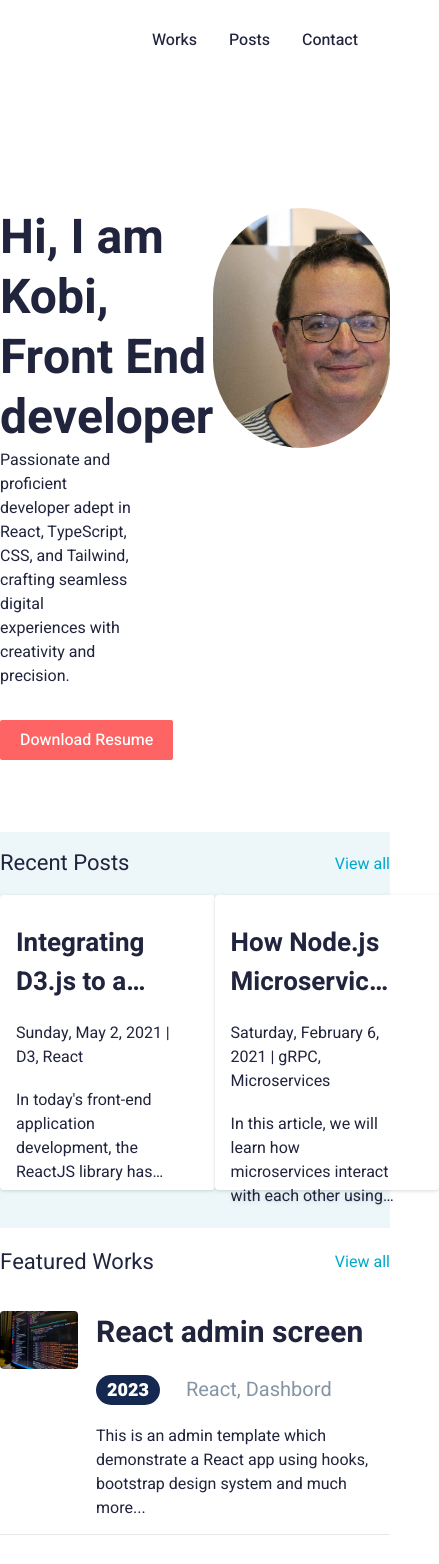
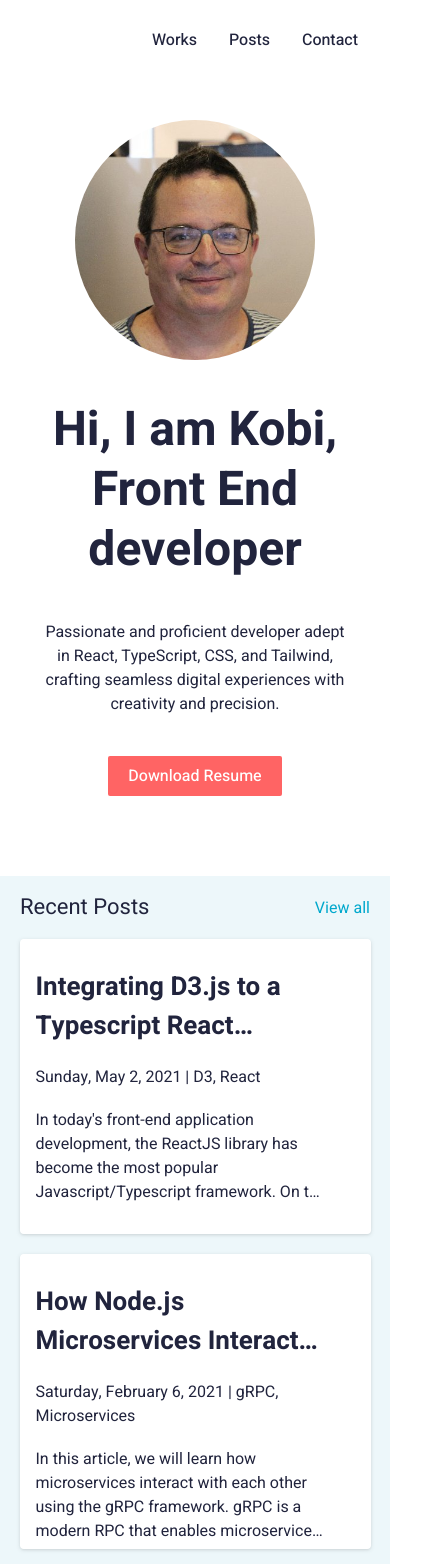
Before and after one commit to krasnoff/my-personal-web-app, a Next.js app: page / in a window 390 px wide. Shown: the top 1564 px of the page, 439 px wide, since content can reach past the window. Built offline with nearby package versions, Linux system fonts and the light colour scheme.

Commit message:
implement responsive web design

```diff
--- a/app/contact/page.tsx
+++ b/app/contact/page.tsx
@@ -54,10 +54,10 @@ export default function Contact() {
 
     return (
         <>
-            <form className="mx-auto max-w-innerFrame" onSubmit={handleSubmit(onSubmit)}>
+            <form className="mx-auto max-w-innerFrame pr-5 sm:pr-0" onSubmit={handleSubmit(onSubmit)}>
                 <div className="font-bold text-5xl pl-4 mt-4 mb-10">Contact page</div>
-                <div className="flex pl-4 gap-x-5 mb-4">
-                    <div className="basis-1/2">
+                <div className="flex pl-4 gap-x-5 mb-4 flex-col sm:flex-row gap-y-5 sm:gap-y-0">
+                    <div className="sm:basis-1/2">
                         <div>
                             <label className="block text-gray-700 text-sm font-bold mb-2" htmlFor="fullName">
                                 Full Name
@@ -66,7 +66,7 @@ export default function Contact() {
                             {errors.fullName?.type === 'required' && <div className="w-full text-center text-red-500 text-sm">Please enter full name</div>}
                         </div>
                     </div>
-                    <div className="basis-1/2">
+                    <div className="sm:basis-1/2">
                         <div>
                             <label className="block text-gray-700 text-sm font-bold mb-2" htmlFor="email">
                                 Email
--- a/app/page.tsx
+++ b/app/page.tsx
@@ -37,32 +37,32 @@ export default async function Home() {
 
   return (
       <>
-        <div className="mx-auto max-w-innerFrame flex items-stretch mt-32 flex-col">
-          <div className="flex flex-row">
-            <div className="flex-1 flex flex-col">
-              <h1 className="font-bold text-5xl leading-tight">
+        <div className="mx-auto max-w-innerFrame flex items-stretch mt-10 sm:mt-32 flex-col">
+          <div className="flex flex-col-reverse sm:flex-row items-center">
+            <div className="flex-1 flex flex-col text-center sm:text-left">
+              <h1 className="font-bold text-5xl leading-tight mb-10 sm:mb-0">
                 Hi, I am Kobi,<br></br>
                 Front End developer
               </h1>
-              <div className="flex-1 flex items-end pr-20">
+              <div className="flex-1 flex items-end pr-10 pl-10 sm:pr-20 sm:pl-0">
               Passionate and proficient developer adept in React, TypeScript, CSS, and Tailwind, crafting seamless digital experiences with creativity and precision.
               </div>
             </div>
-            <div className="size-60 rounded-full bg-[url('/img/portrait.jpg')] bg-cover"></div>
+            <div className="size-60 rounded-full bg-[url('/img/portrait.jpg')] bg-cover mb-10 sm:mb-0"></div>
           </div>
-          <div className="mt-10">
+          <div className="mt-10 flex justify-center sm:justify-start">
             <Link className="primary-button" href="pdf/cv.pdf" target="_blank">Download Resume</Link>
           </div>
         </div>
-        <div className="mt-20 h-[24.75rem] bg-[#EDF7FA]">
-          <div className="mx-auto max-w-innerFrame flex items-stretch flex-col h-full">
-            <div className="h-[3.9375rem] flex items-center justify-between">
+        <div className="mt-20 sm:h-[24.75rem] bg-[#EDF7FA]">
+          <div className="mx-auto sm:max-w-innerFrame flex items-stretch flex-col h-full">
+            <div className="h-[3.9375rem] flex items-center justify-between px-5 sm:px-0">
               <div className="text-[1.375rem]">Recent Posts</div>
               <div><Link href="/posts" className="text-secondary">View all</Link></div>
             </div>
-            <div className="flex grow items-start justify-between">
+            <div className="flex grow items-center gap-y-5 sm:gap-0 sm:items-start justify-between flex-col sm:flex-row pb-5 sm:pb-0">
               {postData.map((post) => (
-                <div key={post.id} className="bg-white w-[26.125rem] h-[18.4375rem] rounded drop-shadow pt-[1.8rem] pb-[1.875rem] pl-[1rem] pr-[2.6875rem]">
+                <div key={post.id} className="bg-white w-[90%] sm:w-[26.125rem] h-[18.4375rem] rounded drop-shadow pt-[1.8rem] pb-[1.875rem] pl-[1rem] pr-[2.6875rem]">
                   <Post post={post}></Post>
                 </div>
               ))}
@@ -70,7 +70,7 @@ export default async function Home() {
           </div>
         </div>
         <div>
-          <div className="mx-auto max-w-innerFrame h-[3.9375rem] flex items-center justify-between pt-[2.125rem] pb-[3.0625rem]">
+          <div className="mx-auto max-w-innerFrame h-[3.9375rem] flex items-center justify-between pt-[2.125rem] pb-[3.0625rem] px-5 sm:px-0">
             <div className="text-[1.375rem]">Featured Works</div>
             <div><Link href="/works" className="text-secondary">View all</Link></div>
           </div>
--- a/app/posts/[id]/page.tsx
+++ b/app/posts/[id]/page.tsx
@@ -23,7 +23,7 @@ export default async function Page({ params }: { params: { id: string } }) {
     const publishDate =  (new Date((postData as Posts).publishDate)).toLocaleDateString("en-US", options);
 
     return (
-        <div className="mx-auto max-w-innerFrame flex items-stretch mt-4 flex-col">
+        <div className="mx-auto max-w-innerFrame flex items-stretch mt-4 flex-col px-5 sm:px-0">
             {postData &&
                 <>
                     <div className="max-w-innerFrame font-bold text-4xl mt-4 mb-3">{postData.title}</div>
--- a/app/works/[id]/page.tsx
+++ b/app/works/[id]/page.tsx
@@ -14,7 +14,7 @@ export default async function Page({ params }: { params: { id: string } }) {
     }
 
     return (
-        <div className="mx-auto max-w-innerFrame flex items-stretch mt-4 flex-col">
+        <div className="mx-auto max-w-innerFrame flex items-stretch mt-4 flex-col px-5 sm:px-0">
             {workData &&
                 <>
                     <div className="max-w-innerFrame font-bold text-4xl mt-4 mb-3">{workData.title}</div>
--- a/app/works/page.tsx
+++ b/app/works/page.tsx
@@ -13,7 +13,7 @@ export default async function Posts() {
 
     return (
         <>
-            <div className="mx-auto max-w-innerFrame font-bold text-5xl mt-4 mb-8">Works</div>
+            <div className="mx-auto max-w-innerFrame font-bold text-5xl mt-4 mb-8 pl-5 sm:pl-0">Works</div>
             {workData.map((workItem) => (
                 <Works workItem={workItem}></Works>
             ))}
--- a/components/work.tsx
+++ b/components/work.tsx
@@ -8,9 +8,9 @@ interface Props {
 export default function Works(props: Props) {
     return (
         <Link href={`/works/${props.workItem.id}`}>
-            <div key={props.workItem.id} className="flex grow mx-auto max-w-innerFrame pb-[0.875rem] mb-[1.9375rem] border-b">
-              <div className="basis-1/5"><img src="/img/1_TSeWgZynzkbsF783uNeO3Q.webp" className="w-full rounded"></img></div>
-              <div className="basis-4/5 pl-[1.125rem]">
+            <div key={props.workItem.id} className="flex grow mx-auto max-w-innerFrame pb-[0.875rem] mb-[1.9375rem] border-b flex-col sm:flex-row px-5 sm:px-0">
+              <div className="sm:basis-1/5"><img src="/img/1_TSeWgZynzkbsF783uNeO3Q.webp" className="w-full rounded"></img></div>
+              <div className="sm:basis-4/5 sm:pl-[1.125rem]">
                 <div className="font-bold text-[1.875rem]">{props.workItem.title}</div>
                 <div className="flex py-[1.2rem]">
                   <div className="bg-[#142850] flex text-white font-black text-[1.125rem] px-[0.6875rem] items-center rounded-full">{props.workItem.publishYear}</div>
```
